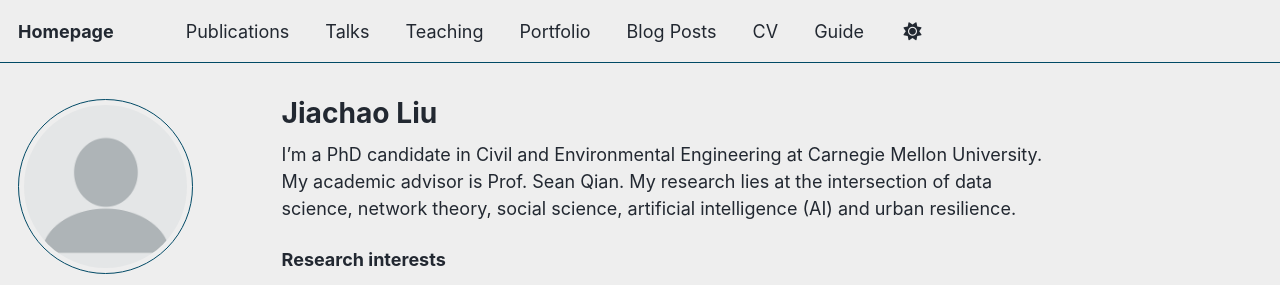
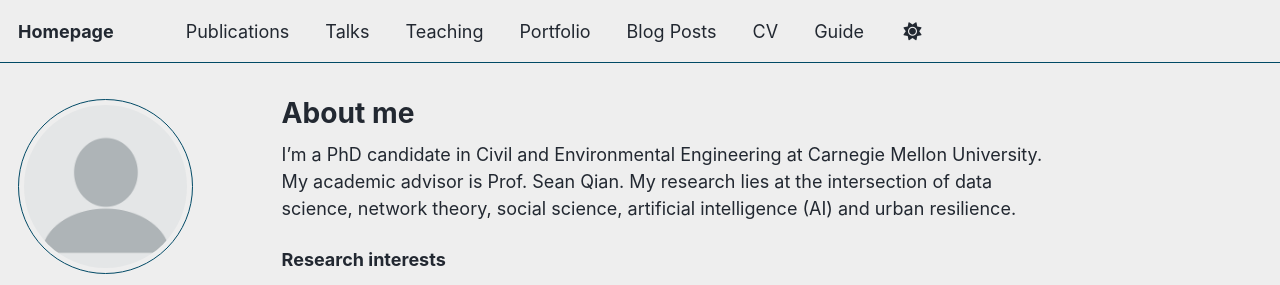
Before and after one commit to jiachaol/jiachaol, a Jekyll site: the page built from _pages/about.md, in a window 1280 px wide. Shown: the top 285 px of the page. Built offline with Jekyll 4.4.1, drawn with Linux system fonts in a browser that asks for light colours; some web fonts are replaced; a script that is not in the unit is left out.

Commit message:
Change title from 'Jiachao Liu' to 'About me'

```diff
--- a/_pages/about.md
+++ b/_pages/about.md
@@ -1,6 +1,6 @@
 ---
 layout: single
-title: "Jiachao Liu"
+title: "About me"
 permalink: /
 author_profile: true
 redirect_from:
```
